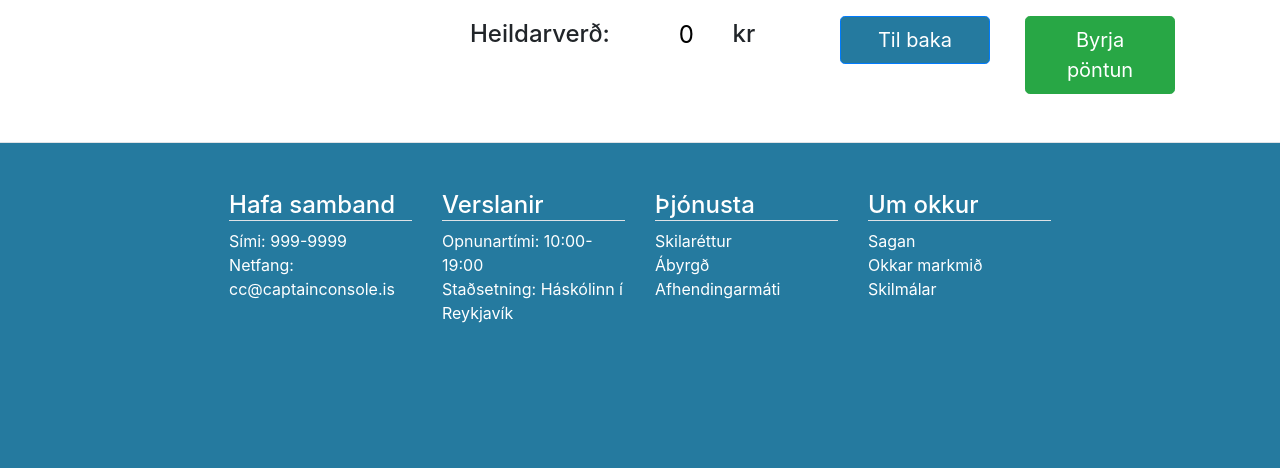
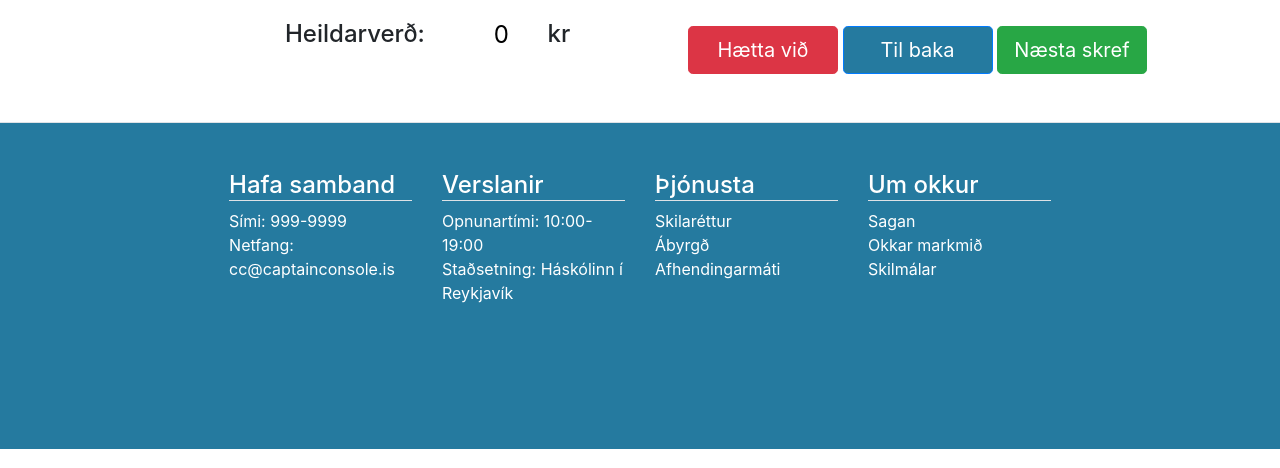
Before and after one commit to jonag15/Captain_Console, a Django app: page /order/ in a window 1280 px wide. Shown: the part 304-772 px from the top of the page. Run offline with Django 3.2, Linux system fonts and the light colour scheme; some libraries are stand-ins or nearby versions.

Commit message:
laga order forms

```diff
--- a/cap_console/settings.py
+++ b/cap_console/settings.py
@@ -23,9 +23,9 @@ BASE_DIR = os.path.dirname(os.path.dirname(os.path.abspath(__file__)))
 SECRET_KEY = '3-f+9&&yo6(0k)nd2$3g(k!hxg4cbca3nf8jk0&kb$)jc108d)'
 
 # SECURITY WARNING: don't run with debug turned on in production!
-DEBUG = False
+DEBUG = True
 
-ALLOWED_HOSTS = ['*']
+ALLOWED_HOSTS = []
 
 
 # Application definition
--- a/order/views.py
+++ b/order/views.py
@@ -17,7 +17,6 @@ from order.models import OrderStatus, DeliveryType
 from product.models import Product
 from order.models import Order, OrderedProducts
 from django.views.decorators.csrf import csrf_protect, csrf_exempt
-
 # Create your views here.
 def index(request):
     if request.method == 'POST':
@@ -39,29 +38,6 @@ def payment(request):
 
 @csrf_exempt        #Setti þetta inn vegna csrf villu
 def overview(request):
-#    if 'orderList' in request.POST:
-#        order_list = []
-#        order_json = json.loads(request.POST['orderList'])
-#        for id in order_json['paramName']:
-#            if id != None:
-#                order_list.append(id)
-#        products = [{
-#            'id': x.id,
-#            'name': x.name,
-#            'price': x.price,
-#        } for x in Product.objects.filter(pk__in=order_list)]
-#        return JsonResponse({'data': products})
-#    elif 'product_form' in request.POST:
-#        products = {}
-#        order_json = json.loads(request.POST['product_form'])
-#        for key, value in order_json.items():
-#            products[key] = value
-#        #products = [{'test1': 2, 'test2': 3}]
-#        return JsonResponse({'data': order_json})
-#    elif request.method == 'POST':
-#        return "placeholder"
-#    return render(request, 'order/overview.html')
-
     if request.method == 'POST':
         #print("Byrja")
         if 'orderList' in request.POST:
@@ -78,27 +54,13 @@ def overview(request):
             } for x in Product.objects.filter(pk__in=order_list)]
             return JsonResponse({'data': products})
         elif 'product_form' in request.POST:
-            #return render(complete(request), 'order/order_complete.html')
+
             return complete(request)
 
-
-            #return redirect('order_complete')
-            #return render(request, 'order/order_complete.html')
-
-            #return redirect('order_complete')
-            #return render(request, 'product/order_complete.html', {})
-            # products = [{'test1': 2, 'test2': 3}]
-            #
-            # return JsonResponse({'data': products})
-            #return render(request, 'order/order_complete.html') #, {
-            #     'form': order,
-            #     'form_product': ordered_products
-            # })
-        # elif request.method == 'POST':
-        #     return render(request, 'product/index.html')
-        else:
-            print('overveiw else í POST')
-            return render(request, 'order/overview.html')
+        elif 'card_number' in request.POST:
+            print(12)
+        elif 'first_name' in request.POST:
+            print(12)
     else:
         print('Overview else')
         return render(request, 'order/overview.html')
@@ -128,11 +90,9 @@ def complete(request):
                 ordered_products.order_id = order_id
                 ordered_products.save()
         print("product form")
-        products = [{'test1': 2, 'test2': 3}]
+        products = [{'order_id': order_id}]
         print('Er að fara return json response i complete')
         return JsonResponse({'data': products})
-        #return request
-        #return redirect('order_complete')
     else:
         print('Else í complete')
         return render(request, 'order/order_complete.html')
--- a/static/js/current_order.js
+++ b/static/js/current_order.js
@@ -151,10 +151,19 @@ function RemoveItem(product_id) {
 }
 
 $(document).ready(function() {
-	if (top.location.pathname === '/order/payment/complete') {
+	if (top.location.pathname === '/order/payment/overview/complete') {
 		localStorage.clear()
 	}
 });
+
+$(document).ready(function() {
+    $('#cancel_btn').on( 'click',  function() {
+    	console.log("cancel")
+    	localStorage.clear();
+    });
+});
+
+
 
 
 $(document).ready(function() {
@@ -280,7 +289,6 @@ $(document).ready(function() {
 			success: function (response) {
 				var newHtml = response.data.map(d => {
 					var count = localStorage.getItem((d.id).toString())
-					var total_price = d.price * count
 					return   `<tr>
 							  <th scope="row">
 								<div class="p-2">
@@ -305,16 +313,12 @@ $(document).ready(function() {
 $(document).ready(function() {
 	$('#order_confirmed').on('click', function () {
 		console.log("clicked")
-		document.getElementById("user_info").submit();
-		document.getElementById("card_info").submit();
 		var csrftoken = getCookie('csrftoken');
 		var product_form = {};
 		var i = 0;
 		var id;
 		for (i = 0; i <= localStorage.length - 1; i++) {
 			if (localStorage.key(i) === 'total_price') {
-				console.log(localStorage.key(i))
-				console.log(parseInt(localStorage.getItem(localStorage.key(i))))
 				product_form[localStorage.key(i)] = parseInt(localStorage.getItem(localStorage.key(i)))
 			}
 			else if (parseInt(localStorage.key(i)) !== NaN) {
@@ -339,9 +343,13 @@ $(document).ready(function() {
 			ContentType: 'application/json',
 			data: {'product_form': JSON.stringify(product_form)},
 			success: function (response) {
-				var url = window.location.href
+				var  test = response.data.map(d => {
+					console.log(d['order_id'])
+				})
+				send_user_info()
+				/*var url = window.location.href
 				console.log(url + '/complete')
-				window.location.assign(url + '/complete')
+				window.location.assign(url + '/complete')*/
 			},
 			error: function (xhr, status, error) {
 				// TODO: error message
@@ -349,3 +357,8 @@ $(document).ready(function() {
 		});
 	});
 });
+
+function send_user_info() {
+	var user_info = document.getElementById("user_info");
+	console.log(user_info)
+}
--- a/templates/order/index.html
+++ b/templates/order/index.html
@@ -29,7 +29,7 @@
     </div>
         <div class="container">
             <div class="row">
-                <div class="col-sm-4"></div>
+                <div class="col-sm-2"></div>
                 <div class="col-sm-2 align-middle col_around_total col_around">
                     <h4>Heildarverð:</h4>
                 </div>
@@ -39,11 +39,11 @@
                 <div class="col-sm-1 align-middle col_around col_kr">
                     <h4>kr</h4>
                 </div>
-                <div class="col-sm-2">
-                    <a role="button" class="btn btn-primary btn-lg order_btn" href="{% url 'product_index' %}">Til baka</a>
-                </div>
-                <div class="col-sm-2">
-                    <a role="button" class="btn btn-success btn-lg order_btn" href="{% url 'order_payment' %}">Byrja pöntun</a>
+
+                <div class="col-lg-6 text-center align-self-end">
+                    <a class="btn btn-danger btn-lg order_btn" id="cancel_btn" href="{% url 'product_index' %}" role="button">Hætta við</a>
+                    <a class="btn btn-primary btn-lg order_btn" href="{% url 'product_index' %}" role="button">Til baka</a>
+                    <a id="save_user_info" class="btn btn-success btn-lg order_btn" href="{% url 'order_payment' %}" role="button" >Næsta skref</a>
                 </div>
 
             </div>
--- a/templates/order/overview.html
+++ b/templates/order/overview.html
@@ -36,6 +36,7 @@
       <div class="col-lg-3">
       <h4>Upplýsingar</h4><br>
         <form id="user_info" class="form form-horizontal" method="POST" action="{% url 'order_overview' %}">
+            <input type="hidden" name="csrfmiddlewaretoken" value="kDXQgBArbCrZF8AOYHv8bLebKo3eYszvnMks3K8M02X7o1uxCeDwifHDFxyZlxFE">
 
             <input type="text" name="first_name" class="readonly_form" maxlength="30" id="id_first_name_view" readonly>
 
@@ -48,16 +49,11 @@
             <input type="text" name="zip_code" class="readonly_form" required="" id="id_zip_code_view" readonly>
 
             <input type="text" name="country" class="readonly_form" required="" id="id_country_view" readonly>
-
-        </form>
-
       </div>
 
 
       <div class="col-lg-4">
         <h4>Greiðsluupplýsingar</h4><br>
-        <form id="card_info" class="form form-horizontal" method="POST" action="{% url 'order_overview' %}">
-            <input type="hidden" name="csrfmiddlewaretoken" value="kDXQgBArbCrZF8AOYHv8bLebKo3eYszvnMks3K8M02X7o1uxCeDwifHDFxyZlxFE">
 
             <input type="text" name="card_number" class="readonly_form" maxlength="19" required="" id="id_card_number_view" readonly>
 
```
